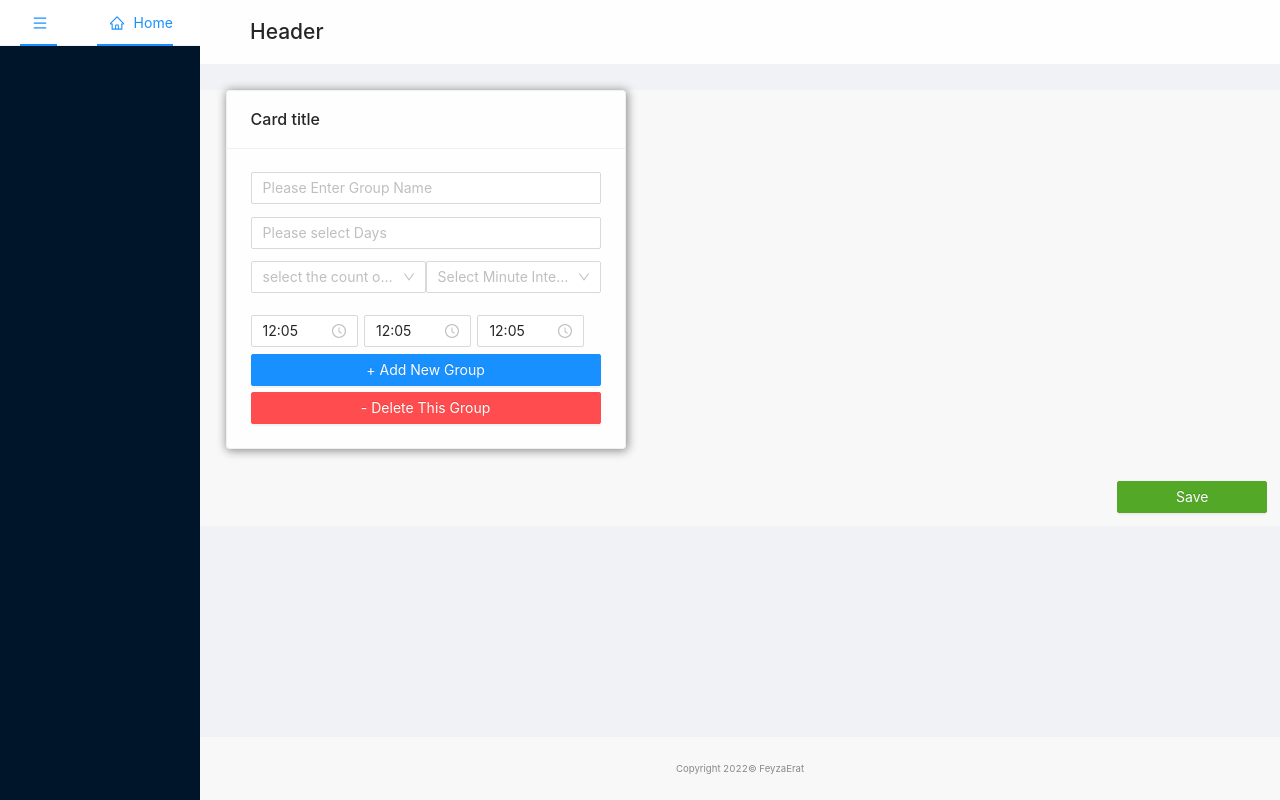
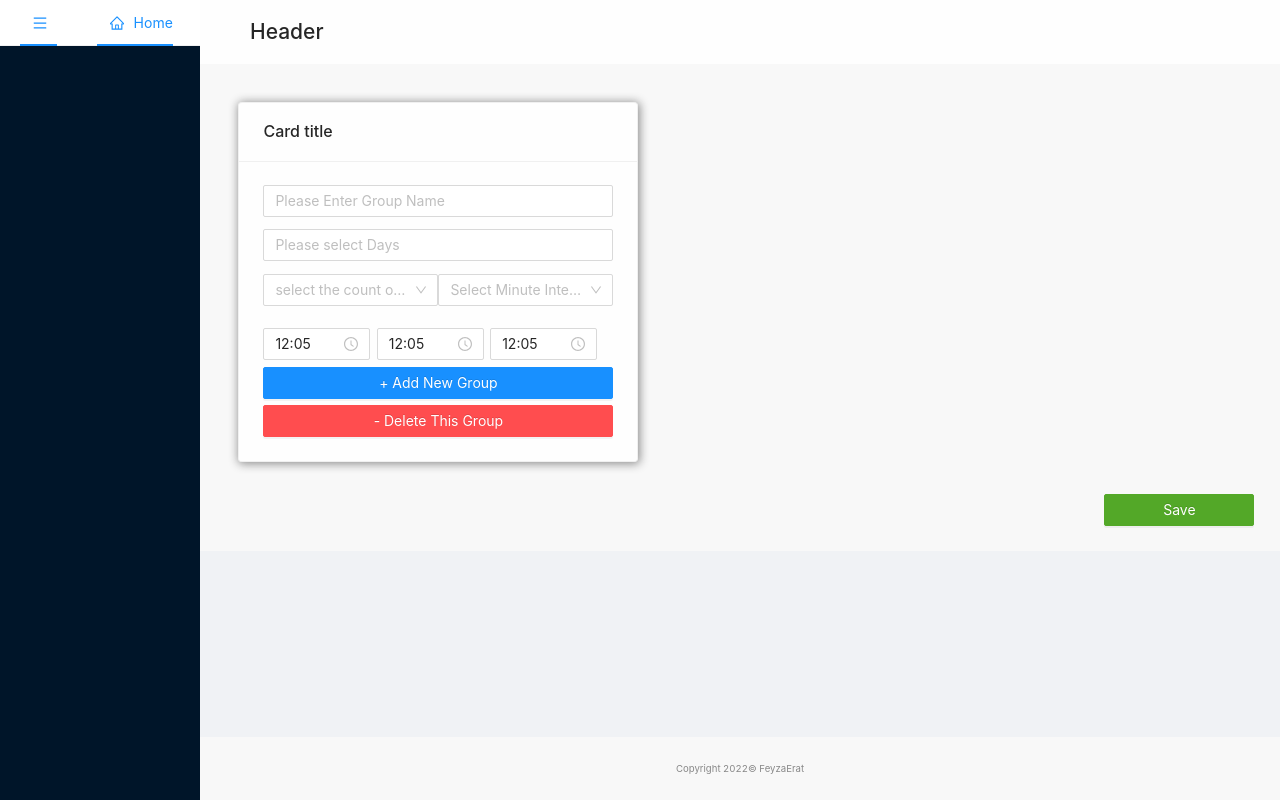
Before and after one commit to feyzaerat/v_tracking, a React (Create React App) app: page / in a window 1280 px wide. Built offline with nearby package versions, Linux system fonts and the light colour scheme.

Commit message:
"content-style"

```diff
--- a/src/App.css
+++ b/src/App.css
@@ -15,6 +15,7 @@ aside{
 }
 .content{
   background: #f8f8f8;
+  padding: 1vw;
 }
 .App-logo {
   height: 40vmin;
```
